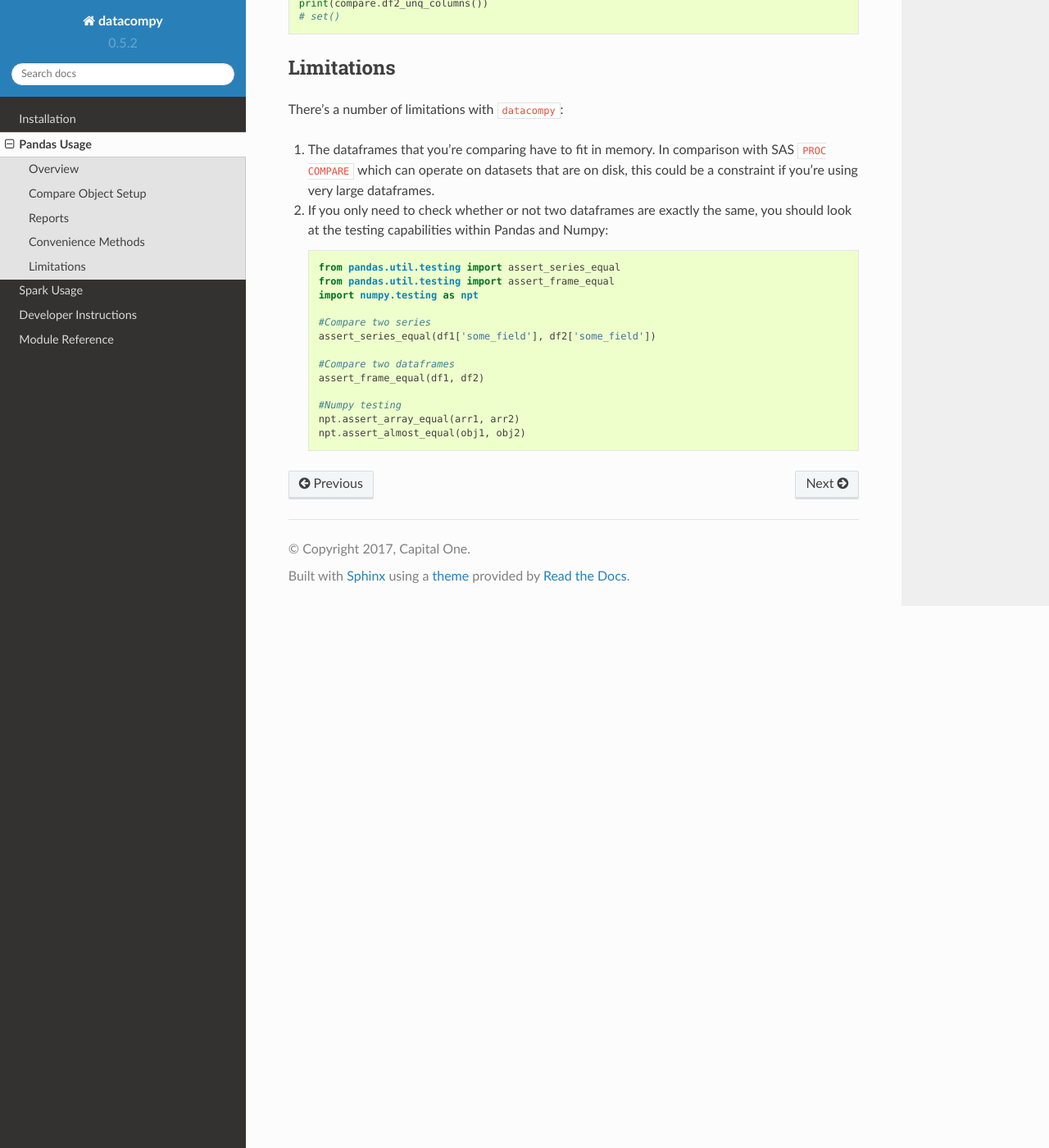
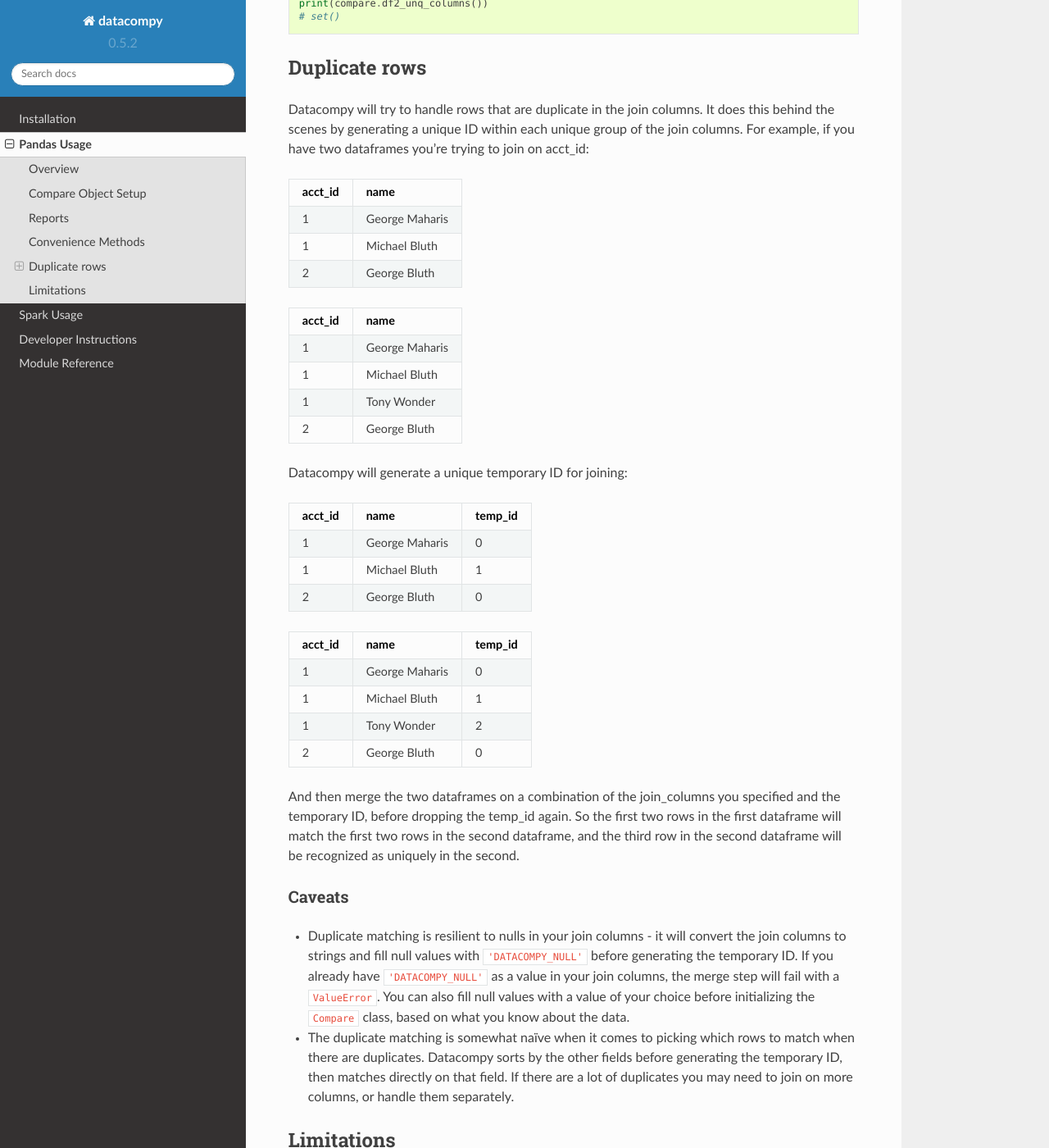
Before and after one commit to capitalone/datacompy, a Sphinx documentation site: the page built from sphinx/pandas_usage.rst, in a window 1280 px wide and 1400 px high, scrolled down 3657 px. Shown: the whole window at 82% size. Built offline with Sphinx 7.4.7 and the Read the Docs theme 2.0.0, drawn with Linux system fonts in a browser that asks for light colours.

Commit message:
Add in notes about duplicate matching

```diff
--- a/sphinx/pandas_usage.rst
+++ b/sphinx/pandas_usage.rst
@@ -196,6 +196,66 @@ There are a few convenience methods available after the comparison has been run:
     print(compare.df2_unq_columns())
     # set()
 
+Duplicate rows
+--------------
+
+Datacompy will try to handle rows that are duplicate in the join columns.  It does this behind the
+scenes by generating a unique ID within each unique group of the join columns.  For example, if you
+have two dataframes you're trying to join on acct_id:
+
+=========== ================
+acct_id     name
+=========== ================
+1           George Maharis
+1           Michael Bluth
+2           George Bluth
+=========== ================
+
+=========== ================
+acct_id     name
+=========== ================
+1           George Maharis
+1           Michael Bluth
+1           Tony Wonder
+2           George Bluth
+=========== ================
+
+Datacompy will generate a unique temporary ID for joining:
+
+=========== ================ ========
+acct_id     name             temp_id
+=========== ================ ========
+1           George Maharis   0
+1           Michael Bluth    1
+2           George Bluth     0
+=========== ================ ========
+
+=========== ================ ========
+acct_id     name             temp_id
+=========== ================ ========
+1           George Maharis   0
+1           Michael Bluth    1
+1           Tony Wonder      2
+2           George Bluth     0
+=========== ================ ========
+
+And then merge the two dataframes on a combination of the join_columns you specified and the temporary
+ID, before dropping the temp_id again.  So the first two rows in the first dataframe will match the
+first two rows in the second dataframe, and the third row in the second dataframe will be recognized
+as uniquely in the second.
+
+Caveats
++++++++
+
+- Duplicate matching is resilient to nulls in your join columns - it will convert the join
+  columns to strings and fill null values with ``'DATACOMPY_NULL'`` before generating the temporary
+  ID.  If you already have ``'DATACOMPY_NULL'`` as a value in your join columns, the merge step will
+  fail with a ``ValueError``.  You can also fill null values with a value of your choice before
+  initializing the ``Compare`` class, based on what you know about the data.
+- The duplicate matching is somewhat naïve when it comes to picking which rows to match when there
+  are duplicates.  Datacompy sorts by the other fields before generating the temporary ID, then matches
+  directly on that field.  If there are a lot of duplicates you may need to join on more columns, or
+  handle them separately.
 
 Limitations
 -----------
```
